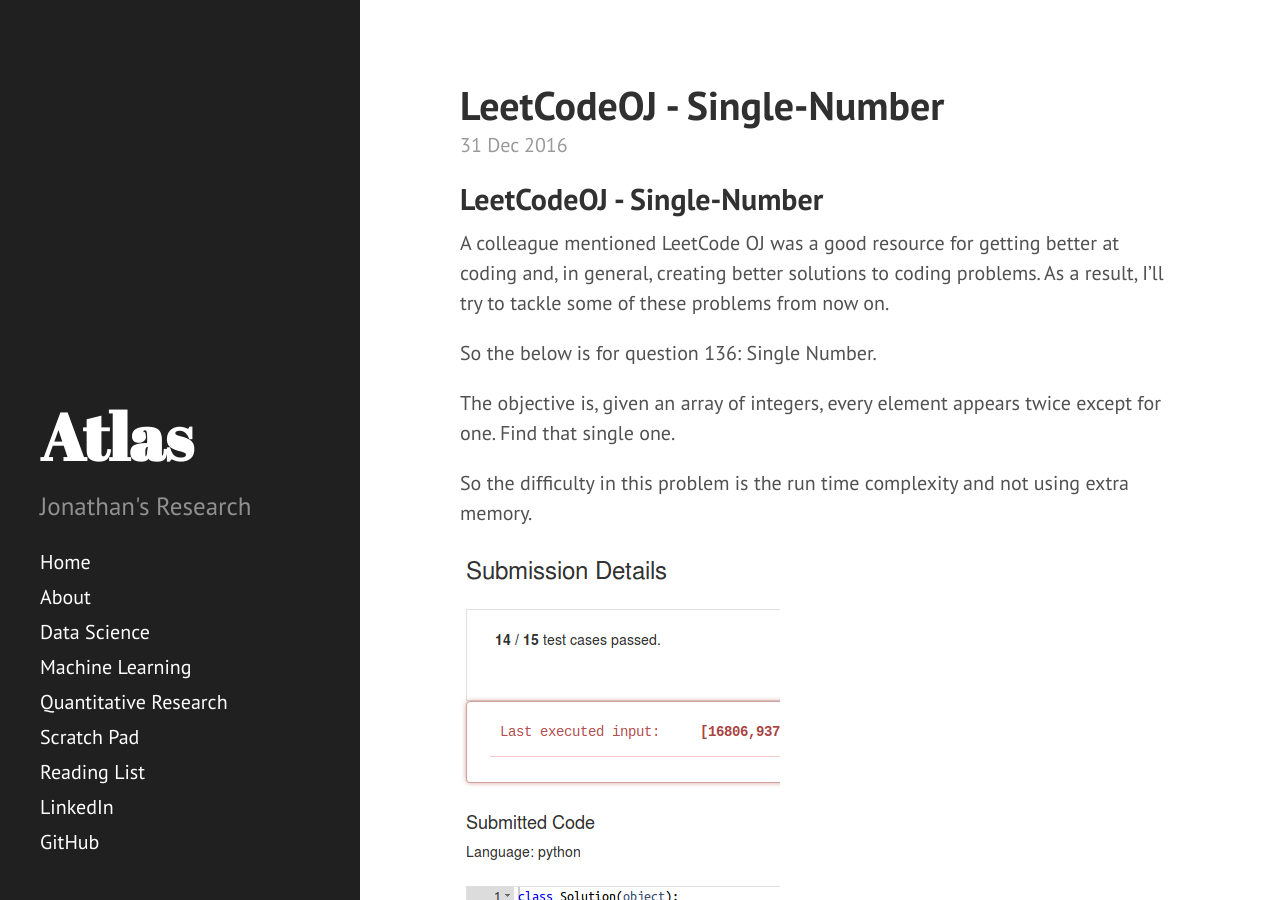
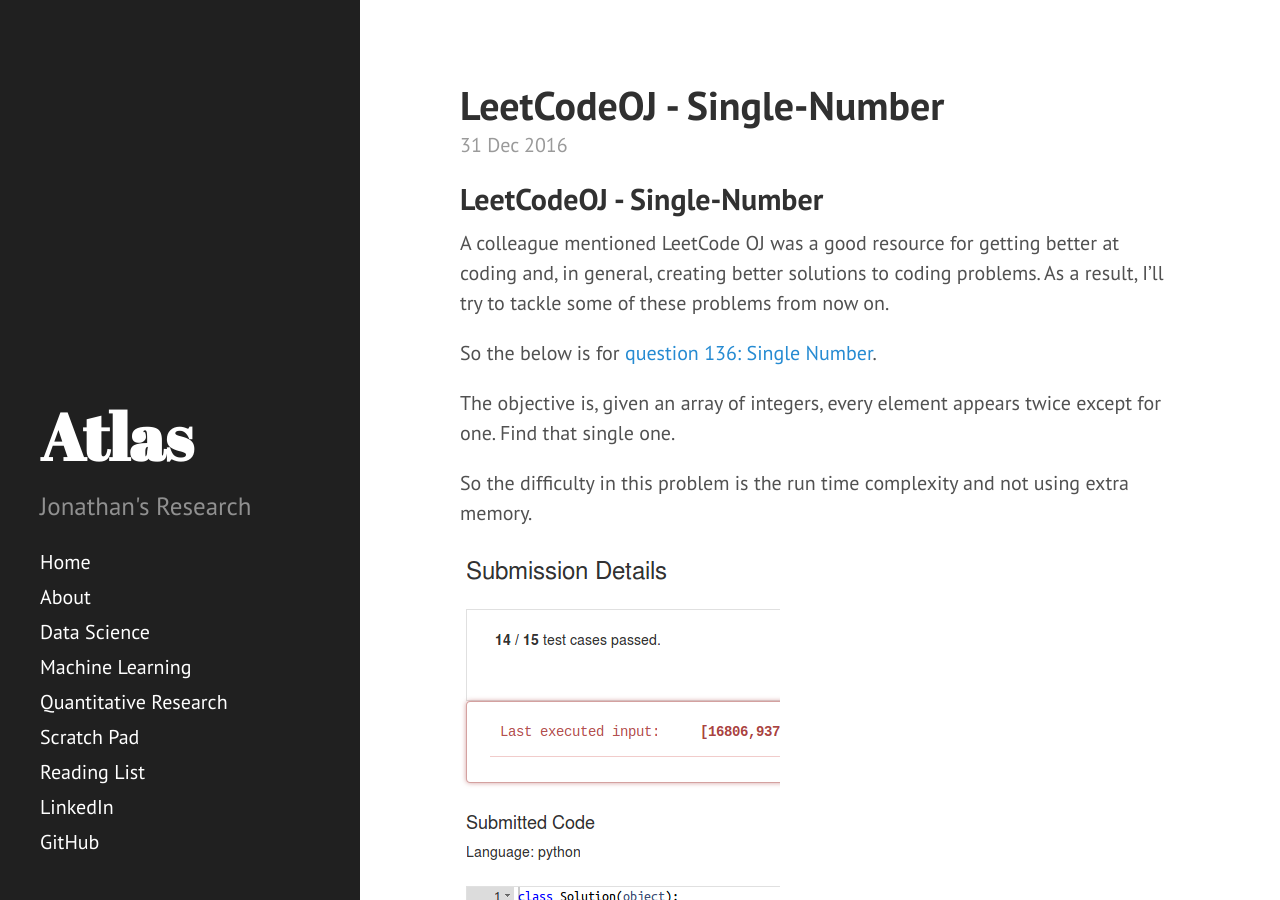
Before and after one commit to JonathanJohann/Research, a Jekyll site: the page built from _posts/Scratch_Pad/2016-12-31-Single-Number.md, in a window 1280 px wide and 900 px high. Built offline with Jekyll 4.4.1, drawn with Linux system fonts in a browser that asks for light colours; Markdown is read by kramdown in place of the engine named in the settings; part of the change alters nothing that is shown.

```diff
--- a/_posts/Scratch_Pad/2016-12-31-Single-Number.md
+++ b/_posts/Scratch_Pad/2016-12-31-Single-Number.md
@@ -10,7 +10,7 @@ hard_wrap: false
 
 A colleague mentioned LeetCode OJ was a good resource for getting better at coding and, in general, creating better solutions to coding problems. As a result, I'll try to tackle some of these problems from now on.
 
-So the below is for question 136: Single Number.
+So the below is for [question 136: Single Number](https://leetcode.com/problems/single-number/).
 
 The objective is, given an array of integers, every element appears twice except for one. Find that single one.
 
```
